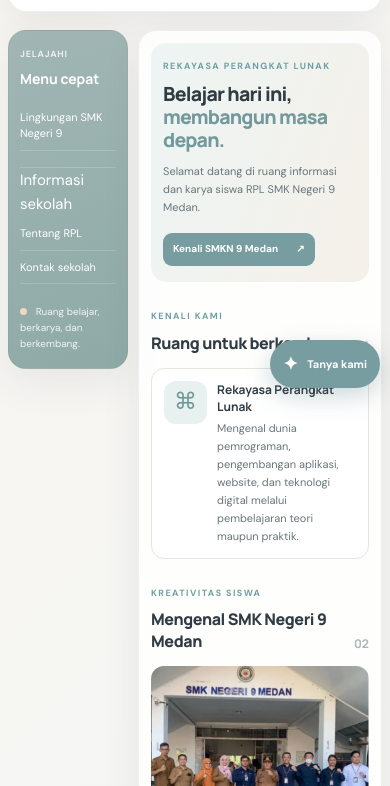
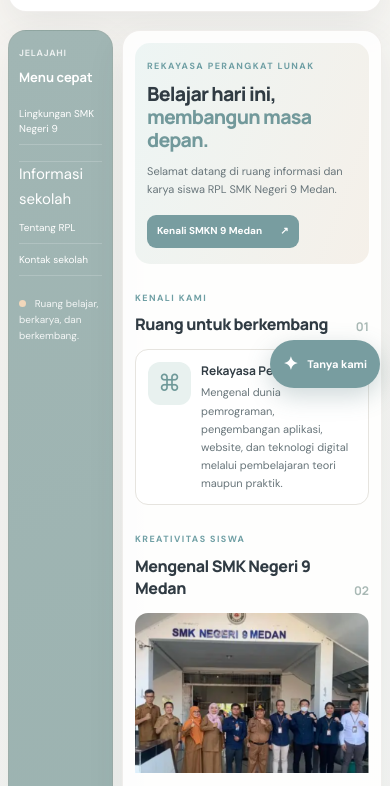
Before and after one commit to Naaa09/tugas-pw-zevanya, a plain HTML site: page index.html in a window 390 px wide. Shown: the part 58-844 px from the top of the page. Drawn offline with Linux system fonts and the light colour scheme.

Commit message:
Refactor sidebar styles and media queries
Removed old sidebar styles and adjusted media queries for responsiveness.

```diff
--- a/style.css
+++ b/style.css
@@ -1098,38 +1098,26 @@ img {
     }
 }
 
-/* PERBAIKAN UKURAN SIDEBAR */
-@media (max-width: 680px) {
+/* SIDEBAR HIJAU MEMANJANG KE BAWAH */
+.page-grid {
+    align-items: stretch !important;
+}
+
+.quick-panel {
+    height: 100% !important;
+    min-height: 100% !important;
+    align-self: stretch !important;
+}
+
+/* Tampilan HP dan tablet */
+@media (max-width: 1000px) {
     .page-grid {
-        grid-template-columns: 120px minmax(0, 1fr) !important;
-        gap: 10px !important;
+        align-items: stretch !important;
     }
 
-    .page-grid > .quick-panel {
-        width: 100% !important;
-        min-width: 0 !important;
-        padding: 16px 11px !important;
-        display: block !important;
-    }
-
-    .page-grid > .quick-panel h2 {
-        font-size: 14px !important;
-    }
-
-    .page-grid > .quick-panel a {
-        font-size: 11px !important;
-        line-height: 1.5;
-    }
-
-    .page-grid > .main-panel,
-    .page-grid > .news-panel {
-        min-width: 0 !important;
+    .quick-panel {
+        height: 100% !important;
+        min-height: 100% !important;
+        align-self: stretch !important;
     }
 }
-
-/* HP dengan layar sangat kecil */
-@media (max-width: 360px) {
-    .page-grid {
-        grid-template-columns: 100px minmax(0, 1fr) !important;
-    }
-}
```
